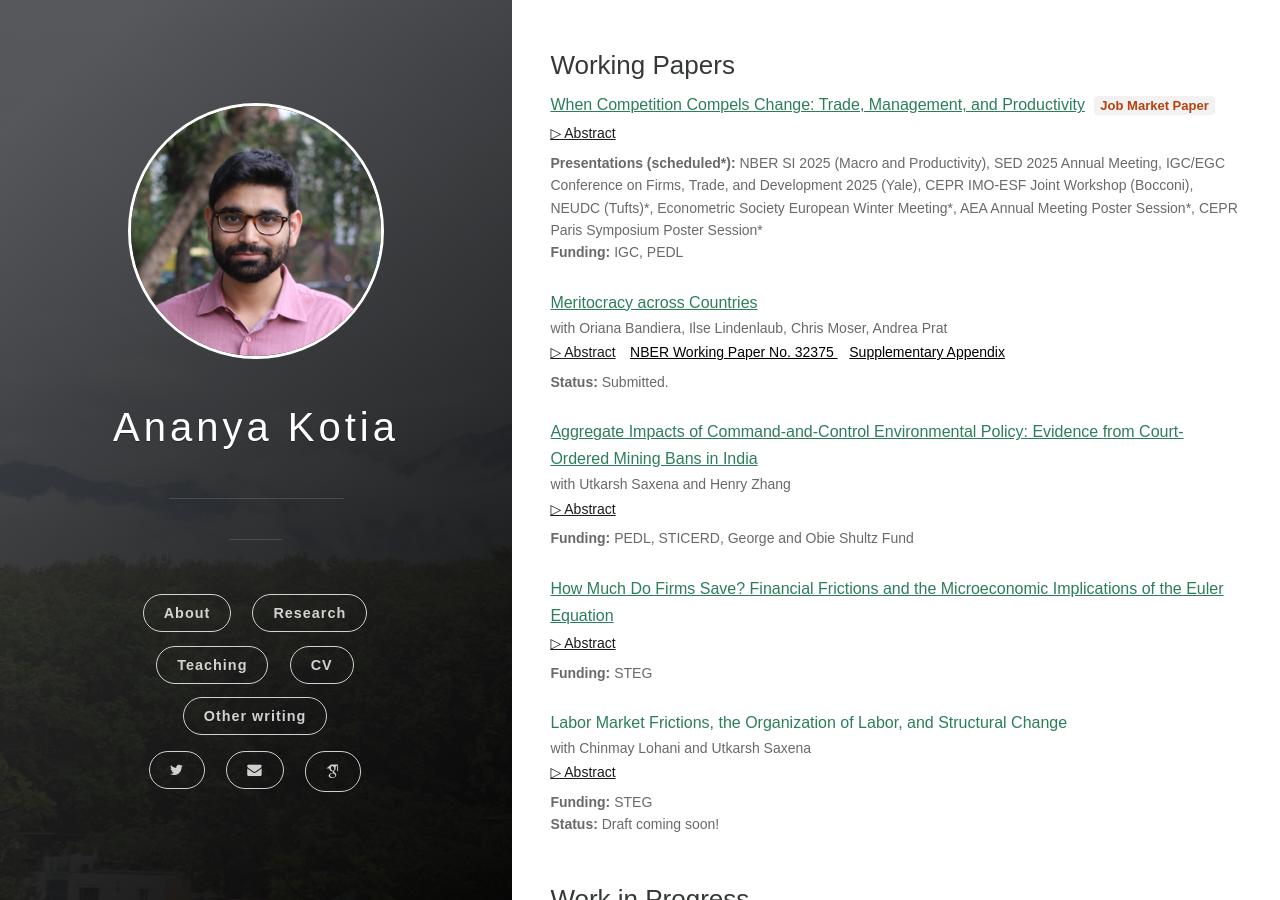
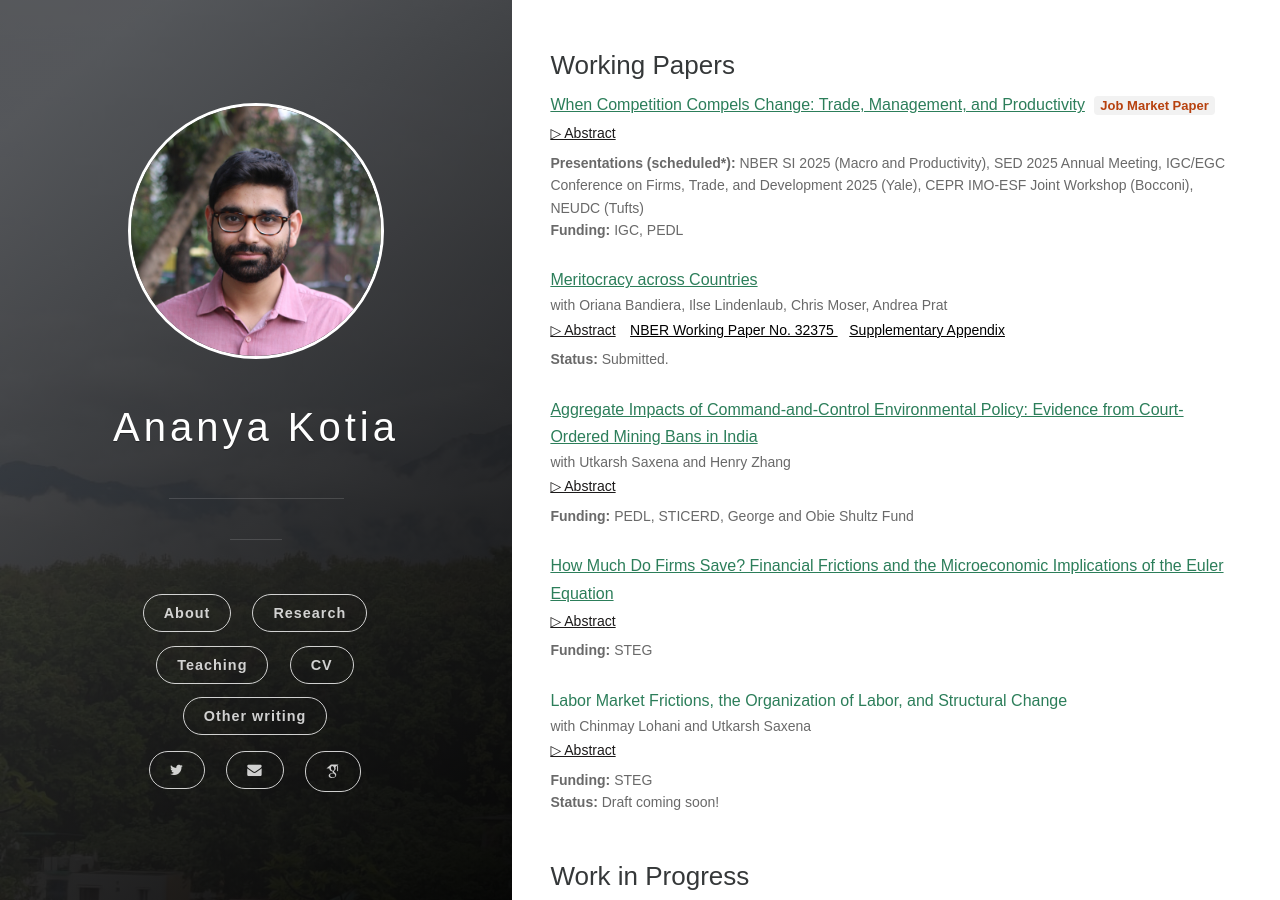
Before and after one commit to ananyakotia/ananyakotia.github.io, a Jekyll site: the page built from pages/research.markdown, in a window 1280 px wide and 900 px high. Built offline with Jekyll 4.4.1, drawn with Linux system fonts in a browser that asks for light colours; some web fonts are replaced.

Commit message:
Update research.markdown

```diff
--- a/pages/research.markdown
+++ b/pages/research.markdown
@@ -36,10 +36,7 @@ permalink: /research/
   <a href="https://editorialexpress.com/conference/SED2025/program/SED2025.html" target="_blank">SED 2025 Annual Meeting</a>,
 	<a href="https://egc.yale.edu/events/2025/conference-program-firms-trade-and-development-2025" target="_blank">IGC/EGC Conference on Firms, Trade, and Development 2025 (Yale)</a>,
 	<a href="https://cepr.org/system/files/2025-08/IMO-ESF%202025%20-%20Programme.pdf" target="_blank">CEPR IMO-ESF Joint Workshop (Bocconi)</a>,
-  <a href="https://neudc2025.com/program/" target="_blank">NEUDC (Tufts)*</a>,
-  <a href="https://www.econometricsociety.org/regional-activities/schedule/2025/12/07/2025-European-Winter-Meeting-Nicosia-Cyprus" target="_blank">Econometric Society European Winter Meeting*</a>,
-  <a href="https://www.aeaweb.org/conference/2026/preliminary/2307?q=eNqrVipOLS7OzM8LqSxIVbKqhnGVrAxrawGlCArI" target="_blank">AEA Annual Meeting Poster Session*</a>,
-  <a href="" target="_blank">CEPR Paris Symposium Poster Session*</a>
+  <a href="https://neudc2025.com/program/" target="_blank">NEUDC (Tufts)</a>
 </li>
   <li class="author-funding" style="font-size: 14px;"><strong>Funding:</strong> IGC, PEDL</li>
 </ul>
```
